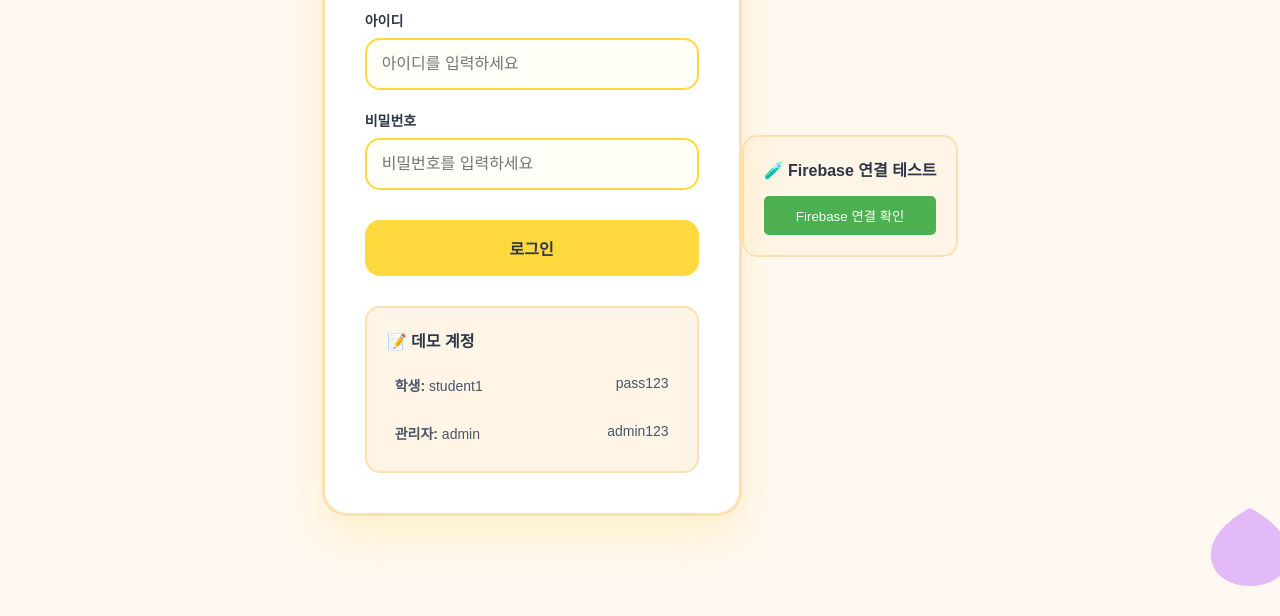
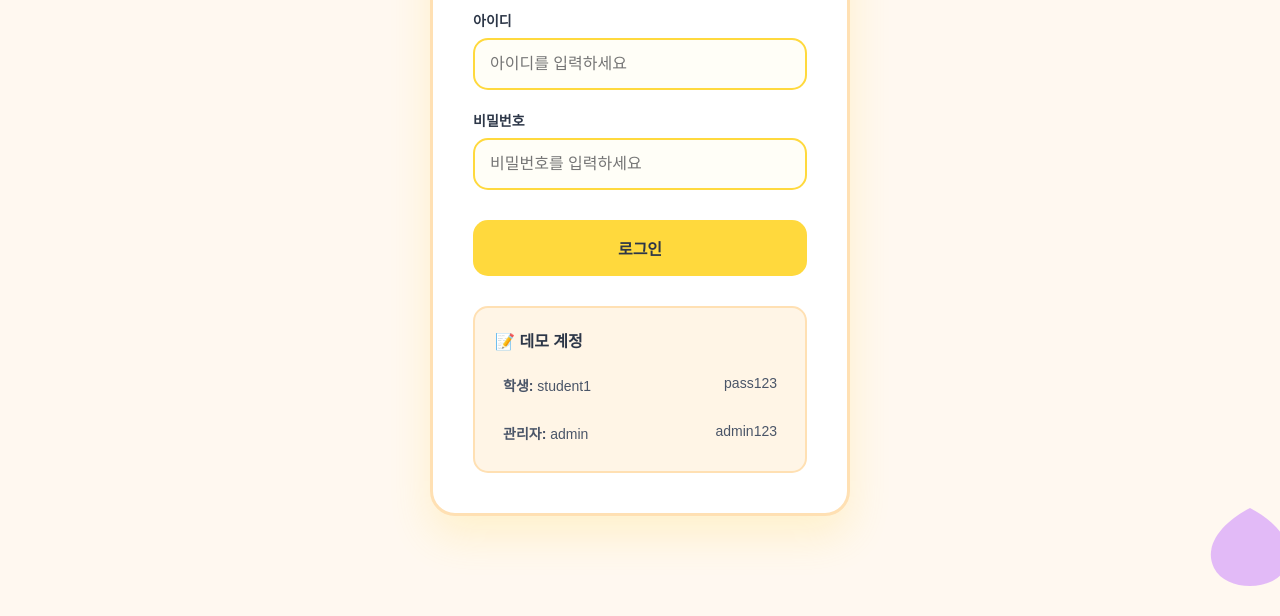
Before and after one commit to BBony-T/today-ace, a plain HTML site: page index.html in a window 1280 px wide. Shown: the part 214-830 px from the top of the page. Drawn offline with Linux system fonts and the light colour scheme.

Commit message:
Update index.html

```diff
--- a/index.html
+++ b/index.html
@@ -397,41 +397,3 @@
     </script>
 </body>
 </html>
-
-<!-- 데모용 계정 정보 아래에 이 코드 추가 -->
-<div class="demo-accounts" style="margin-top: 20px;">
-    <h3>🧪 Firebase 연결 테스트</h3>
-    <button type="button" onclick="testFirebase()" style="width: 100%; padding: 10px; background-color: #4CAF50; color: white; border: none; border-radius: 5px; cursor: pointer;">
-        Firebase 연결 확인
-    </button>
-    <div id="firebaseTestResult" style="margin-top: 10px; padding: 10px; background-color: #f0f0f0; border-radius: 5px; display: none;"></div>
-</div>
-
-<script>
-function testFirebase() {
-    const resultDiv = document.getElementById('firebaseTestResult');
-    resultDiv.style.display = 'block';
-
-    let result = '';
-
-    if (typeof firebase !== 'undefined') {
-        result += '✅ Firebase 객체 존재\n';
-        result += `앱 개수: ${firebase.apps.length}\n`;
-
-        if (firebase.apps.length > 0) {
-            result += '✅ Firebase 앱 초기화됨\n';
-            result += `프로젝트 ID: ${firebase.apps[0].options.projectId}\n`;
-        }
-
-        if (typeof db !== 'undefined') {
-            result += '✅ Firestore 데이터베이스 연결됨';
-        } else {
-            result += '❌ Firestore 데이터베이스 연결 안됨';
-        }
-    } else {
-        result = '❌ Firebase 객체가 존재하지 않습니다';
-    }
-
-    resultDiv.textContent = result;
-}
-</script>
```
